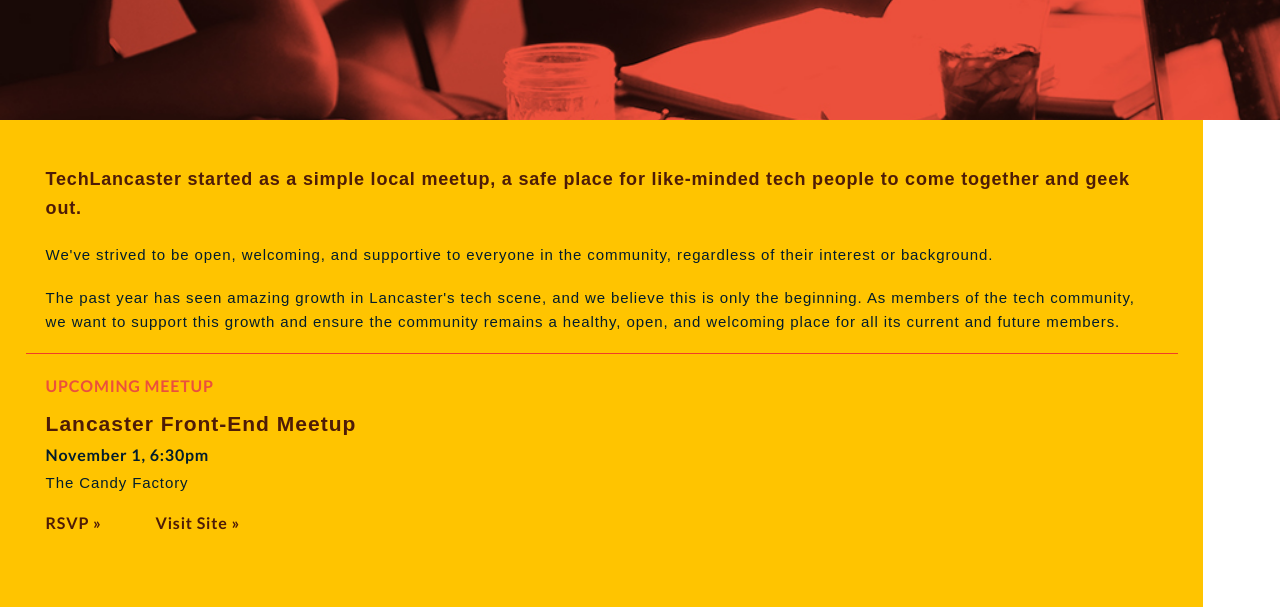
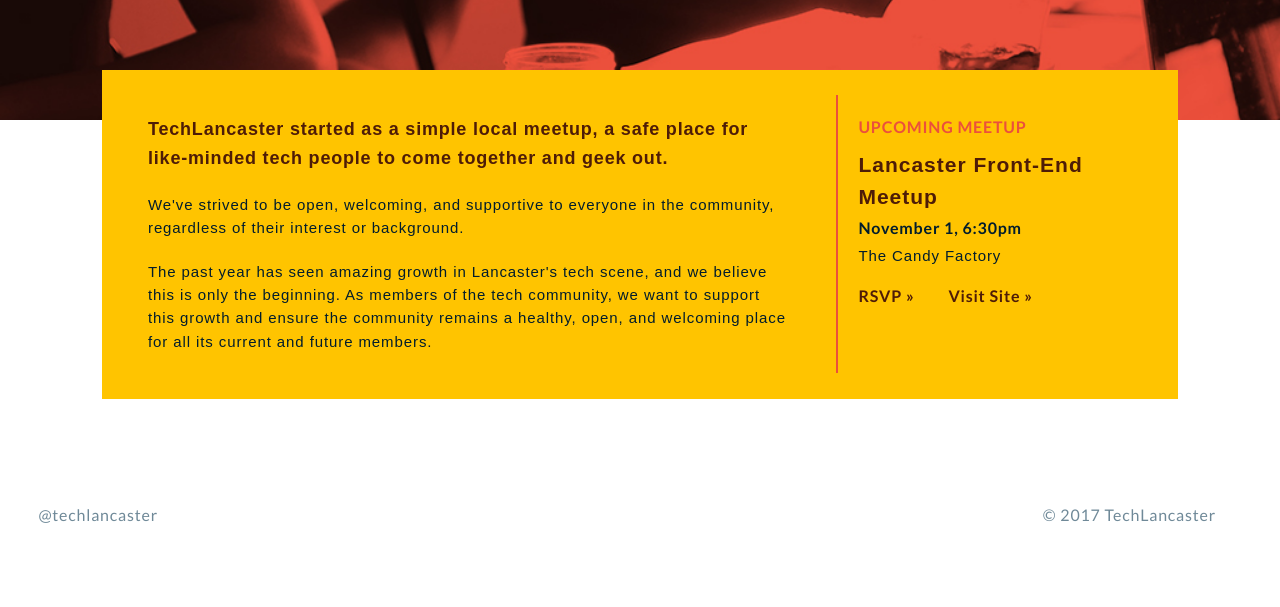
Before and after one commit to colelabar/cset-midterm-site, a plain HTML site: page index.html in a window 1280 px wide. Shown: the part 264-871 px from the top of the page. After the commit the page ends 845 px from the top, so only its background shows below. Drawn offline with Linux system fonts and the light colour scheme; a web font is replaced by a local one.

Commit message:
end of day pr, pls

```diff
--- a/index.html
+++ b/index.html
@@ -60,7 +60,7 @@
   </div>
 
 <!-- Upcoming Meetup Section -->
-  <section class="over_content">
+  <section class="over_content over_content_main">
 
   <h4 class="ach4">UPCOMING MEETUP
   </h4>
@@ -91,6 +91,7 @@
 </section>
 
 </div>
+<!--This is empty space to push the footer down during responsive applications  -->
 
 <footer class="foot">
 
--- a/styles/_community.scss
+++ b/styles/_community.scss
@@ -18,6 +18,7 @@
   text-align: center;
   margin: 10px;
   width: 250px;
+  height: auto;
 }
 
 .comm-list {
@@ -66,3 +67,13 @@
   @extend .ach5;
   font-size: 16px;
 }
+
+@media only screen and (min-width: 769px) {
+
+.comm-button-con {
+  display: inline;
+  .comm-button {
+    padding: 15px;
+  }
+}
+}
--- a/styles/_footer.scss
+++ b/styles/_footer.scss
@@ -15,3 +15,12 @@
     letter-spacing: .8px;
   }
 }
+
+@media only screen and (min-width: 769px) {
+  .foot {
+    display: inline-flex;
+    height: auto;
+    width: 92%;
+    justify-content: space-between;
+  }
+}
--- a/styles/_index.scss
+++ b/styles/_index.scss
@@ -103,13 +103,14 @@
 	line-height: 2.0;
 	letter-spacing: .8px;
 }
+// This is empty space to push the footer down during responsive applications
 
 .buttons {
 	margin-bottom: 50px;
 }
 
 .button_con {
-	margin-right: 50px;
+	margin-right: 30px;
 }
 
 .span-button {
@@ -122,13 +123,31 @@
 }
 /* Media Queries */
 @media only screen and (min-width: 769px) {
+
 	.hero_con {
 		width: 500px;
 	}
 	.main_content {
 		z-index: 1;
-		position: absolute;
-		width: 90%;
-		margin: 0 auto;
+		margin: 0 8%;
+		width: 80%;
+		position: relative;
+		height: auto;
+		display: inline-flex;
+		top: -50px;
+	}
+	.over_content {
+		width: 69.95%;
+		padding-right: 50px;
+	}
+	.division-line {
+		height: auto;
+		width: .05%;
+		padding: 5% 0 5% 0;
+		border: $text-orange solid 1px;
+	}
+	.over_content_main {
+		padding-right: 20px;
+		width: 30%;
 	}
 }
```
Also changed, not shown: community.html (+4 -3 lines), styles/style.css, 1 other file.
